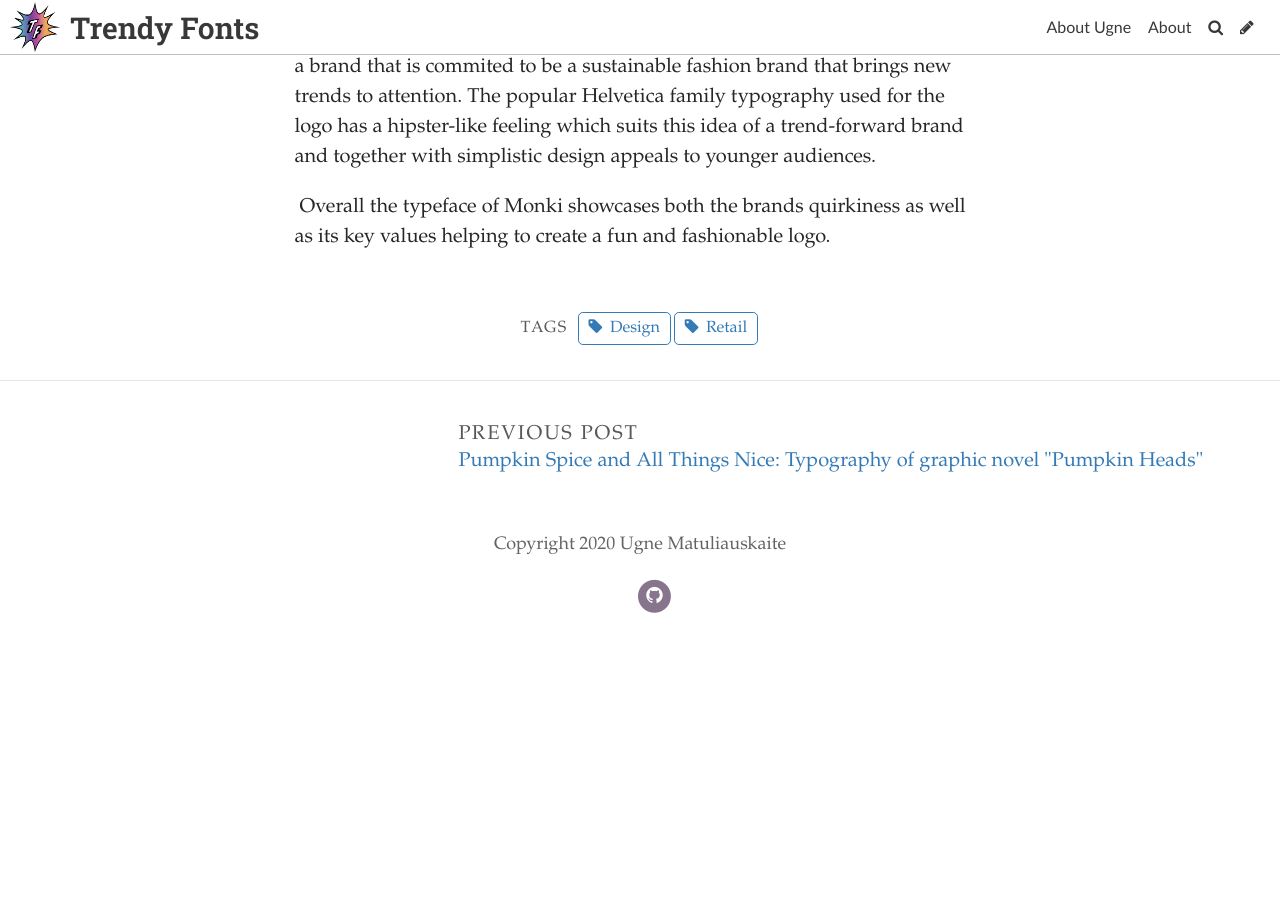
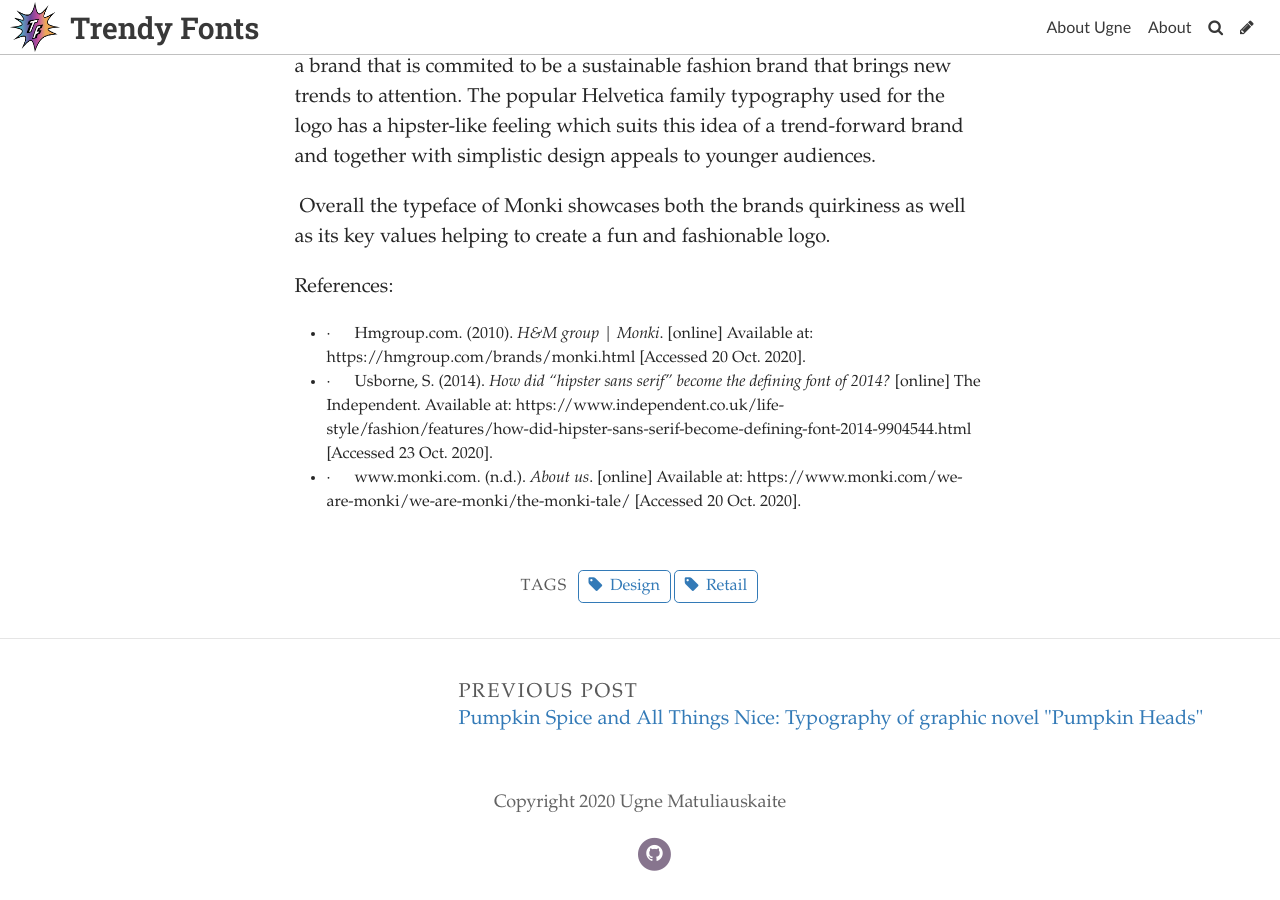
Before and after one commit to Pumpkinhead98/populartypo, a Jekyll site: the page built from _posts/2020-10-29-fun-but-make-it-fashion-the-typography-of-high-street-seller-monki.md, in a window 1280 px wide and 900 px high, scrolled down 1632 px. Built offline with Jekyll 4.4.1, drawn with Linux system fonts in a browser that asks for light colours; some web fonts are replaced; before the commit the page ends 2274 px from its top, so only the background shows below that.

Commit message:
Update Post “2020-10-29-fun-but-make-it-fashion-the-typography-of-high-street-seller-monki”

```diff
--- a/_posts/2020-10-29-fun-but-make-it-fashion-the-typography-of-high-street-seller-monki.md
+++ b/_posts/2020-10-29-fun-but-make-it-fashion-the-typography-of-high-street-seller-monki.md
@@ -25,3 +25,13 @@
 Besides their empowering messages on body positivity and self-love Monki is a brand that is commited to be a sustainable fashion brand that brings new trends to attention. The popular Helvetica family typography used for the logo has a hipster-like feeling which suits this idea of a trend-forward brand and together with simplistic design appeals to younger audiences.
 
  Overall the typeface of Monki showcases both the brands quirkiness as well as its key values helping to create a fun and fashionable logo.
+
+
+
+
+
+References:
+
+* <!--\[if !supportLists]-->·      <!--\[endif]-->Hmgroup.com. (2010). *H&M group | Monki*. \[online] Available at: https://hmgroup.com/brands/monki.html \[Accessed 20 Oct. 2020].
+* <!--\[if !supportLists]-->·      <!--\[endif]-->Usborne, S. (2014). *How did “hipster sans serif” become the defining font of 2014?* \[online] The Independent. Available at: https://www.independent.co.uk/life-style/fashion/features/how-did-hipster-sans-serif-become-defining-font-2014-9904544.html \[Accessed 23 Oct. 2020].
+* <!--\[if !supportLists]-->·      <!--\[endif]-->www.monki.com. (n.d.). *About us*. \[online] Available at: https://www.monki.com/we-are-monki/we-are-monki/the-monki-tale/ \[Accessed 20 Oct. 2020].
```
